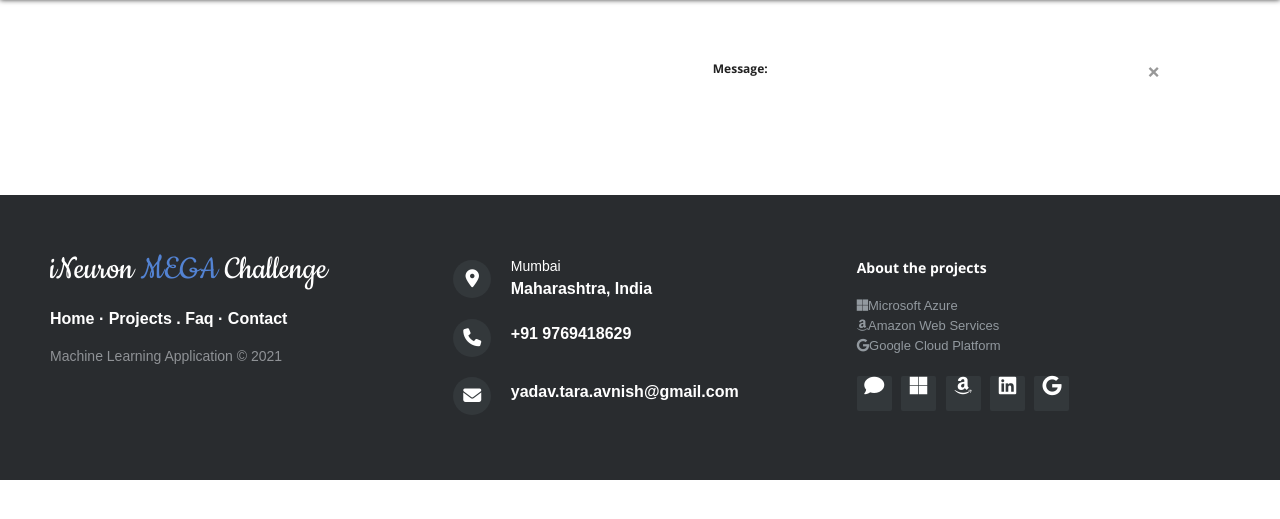
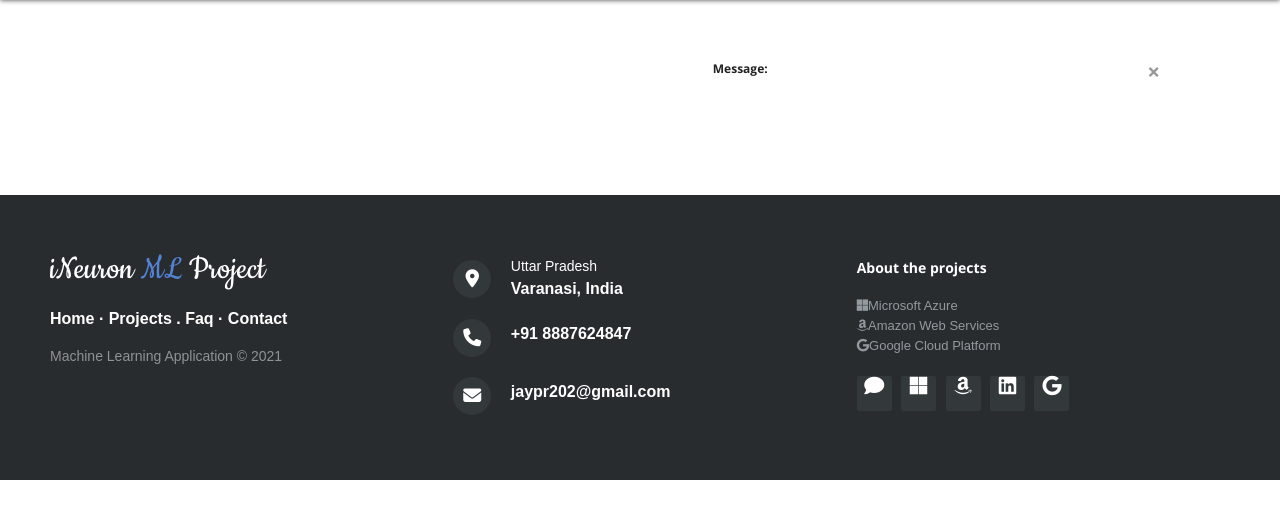
Before and after one commit to codejay411/MLprojectautomationAWS_AZURE_GCP, a Python web app: template templates/header.html in a window 1280 px wide. Shown: the part 45-564 px from the top of the page. Run offline with Jinja, Linux system fonts and the light colour scheme; the template is opened without the code that fills it, so the values that code supplies are empty; some libraries are stand-ins or nearby versions.

Commit message:
initial commit

```diff
--- a/templates/header.html
+++ b/templates/header.html
@@ -167,7 +167,7 @@ localStorage.theme=theme_value;
                 <footer>
                     <div class="row">
                         <div class="col-md-4 col-sm-6 footer-navigation">
-                            <h3><a href="#">iNeuron <span>MEGA </span> Challenge</a></h3>
+                            <h3><a href="#">iNeuron <span>ML </span> Project</a></h3>
                             <p class="links"><a href="#">Home</a><strong> · </strong><a href="#">Projects </a><strong> . </strong><a href="#">Faq</a><strong> · </strong><a href="#">Contact</a></p>
                             <p class="company-name">Machine Learning Application &copy; 2021 </p>
                         </div>
@@ -175,15 +175,15 @@ localStorage.theme=theme_value;
                         <div id="contact-data" class="col-md-4 col-sm-6 footer-contacts">
                            <div>
                                 <span class="fa fa-map-marker footer-contacts-icon"> </span>
-                                <p><span class="new-line-span">Mumbai </span> Maharashtra, India</p>
+                                <p><span class="new-line-span">Uttar Pradesh </span> Varanasi, India</p>
                            </div>
                             <div>
                                 <i class="fa fa-phone footer-contacts-icon"></i>
-                                <p class="footer-center-info email text-left"> +91 9769418629</p>
+                                <p class="footer-center-info email text-left"> +91 8887624847</p>
                             </div>
                             <div>
                                 <i class="fa fa-envelope footer-contacts-icon"></i>
-                                <p>yadav.tara.avnish@gmail.com </p>
+                                <p>jaypr202@gmail.com</p>
                             </div>
 
                         </div>
```
Also changed, not shown: README.md.
